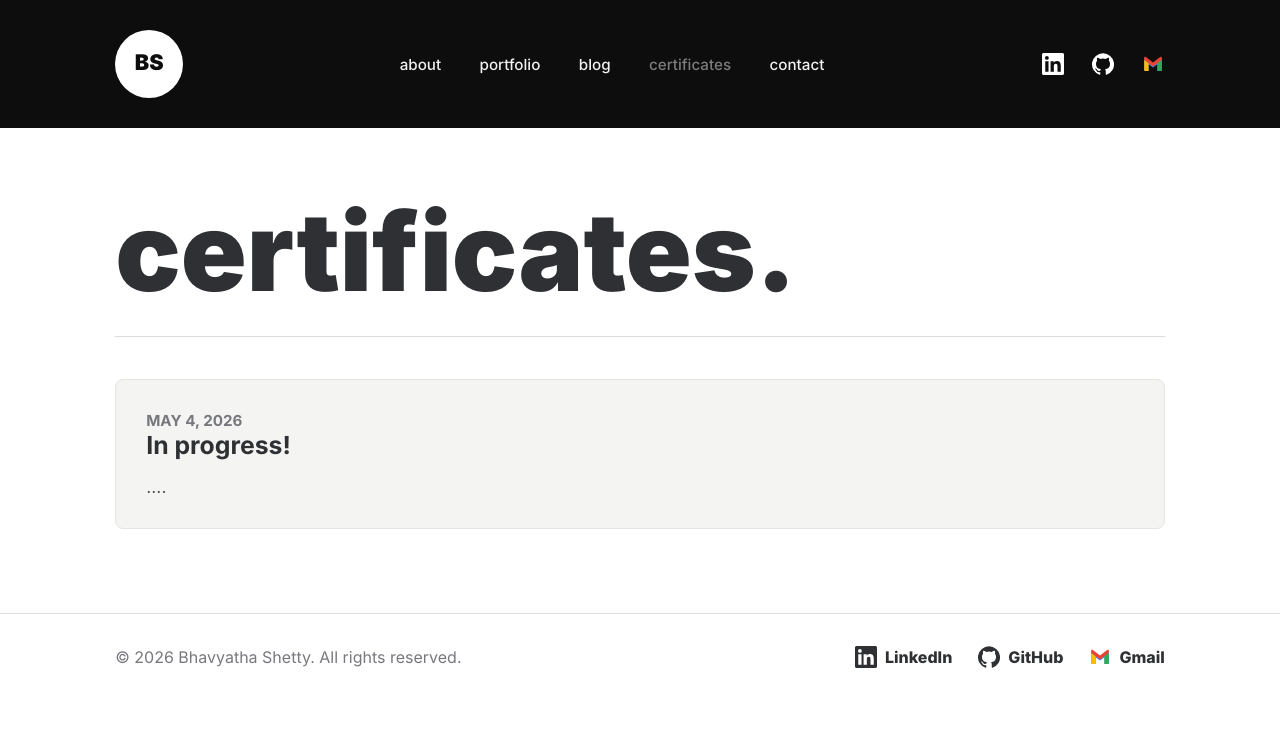
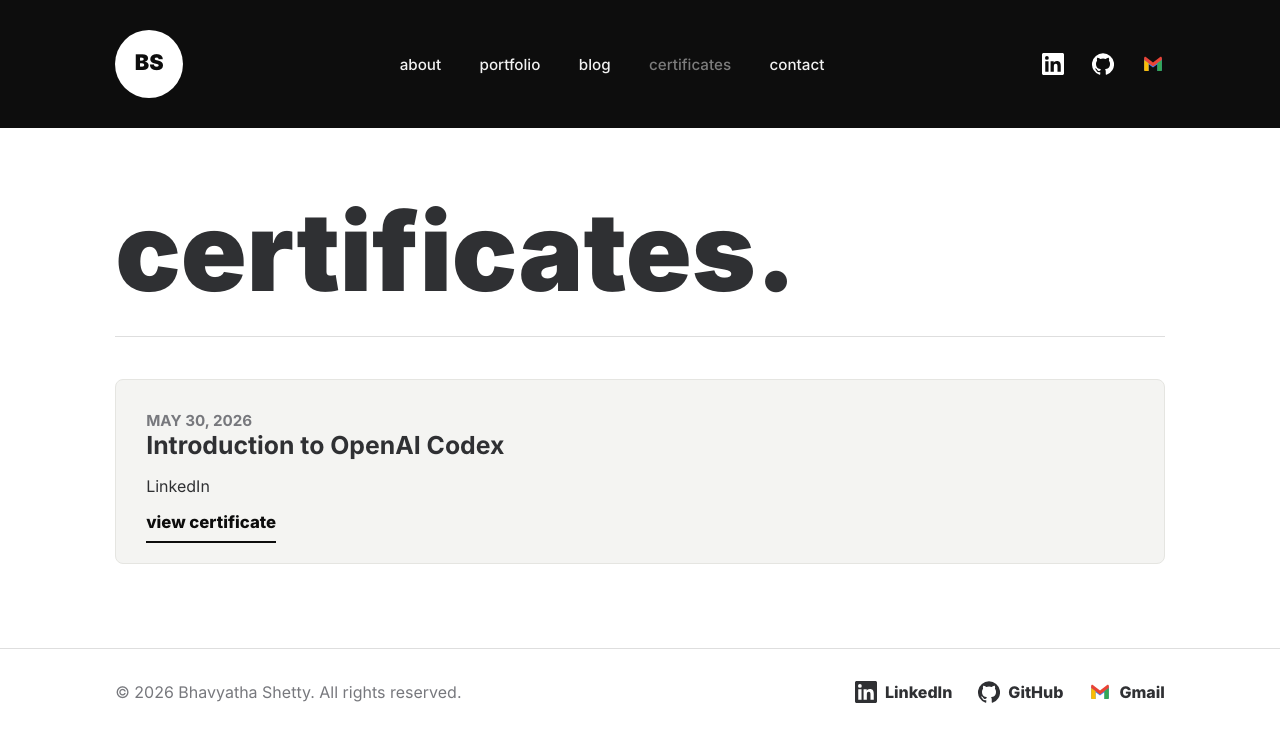
Before and after one commit to bhavyathashetty/my-portfolio, a React (Create React App) app: page /certificates in a window 1280 px wide. Shown: the top 742 px of the page. Built offline with nearby package versions, Linux system fonts and the light colour scheme.

Commit message:
updated readme and certificates

```diff
--- a/src/data/portfolioData.js
+++ b/src/data/portfolioData.js
@@ -102,8 +102,9 @@ export const blogPosts = [
 export const certificatePosts = [
   {
     id: 1,
-    title: "In progress!",
-    date: "May 4, 2026",
-    excerpt: "....",
+    title: "Introduction to OpenAI Codex",
+    date: "May 30, 2026",
+    issuer: "LinkedIn",
+    url: "https://coursera.org/share/e340cbfc6c6af8e16e7d22e7fc070a16",
   },
 ];
--- a/src/pages/Certificates.js
+++ b/src/pages/Certificates.js
@@ -10,7 +10,17 @@ const Certificates = () => {
           <article className="post-card" key={post.id}>
             <p className="meta-line">{post.date}</p>
             <h2>{post.title}</h2>
-            <p>{post.excerpt}</p>
+            {post.issuer && <p>{post.issuer}</p>}
+            {post.url && (
+              <a
+                className="text-button"
+                href={post.url}
+                target="_blank"
+                rel="noreferrer"
+              >
+                View certificate
+              </a>
+            )}
           </article>
         ))}
       </div>
```
Also changed, not shown: 1 other file (tests, documents, lock files or other folders).
